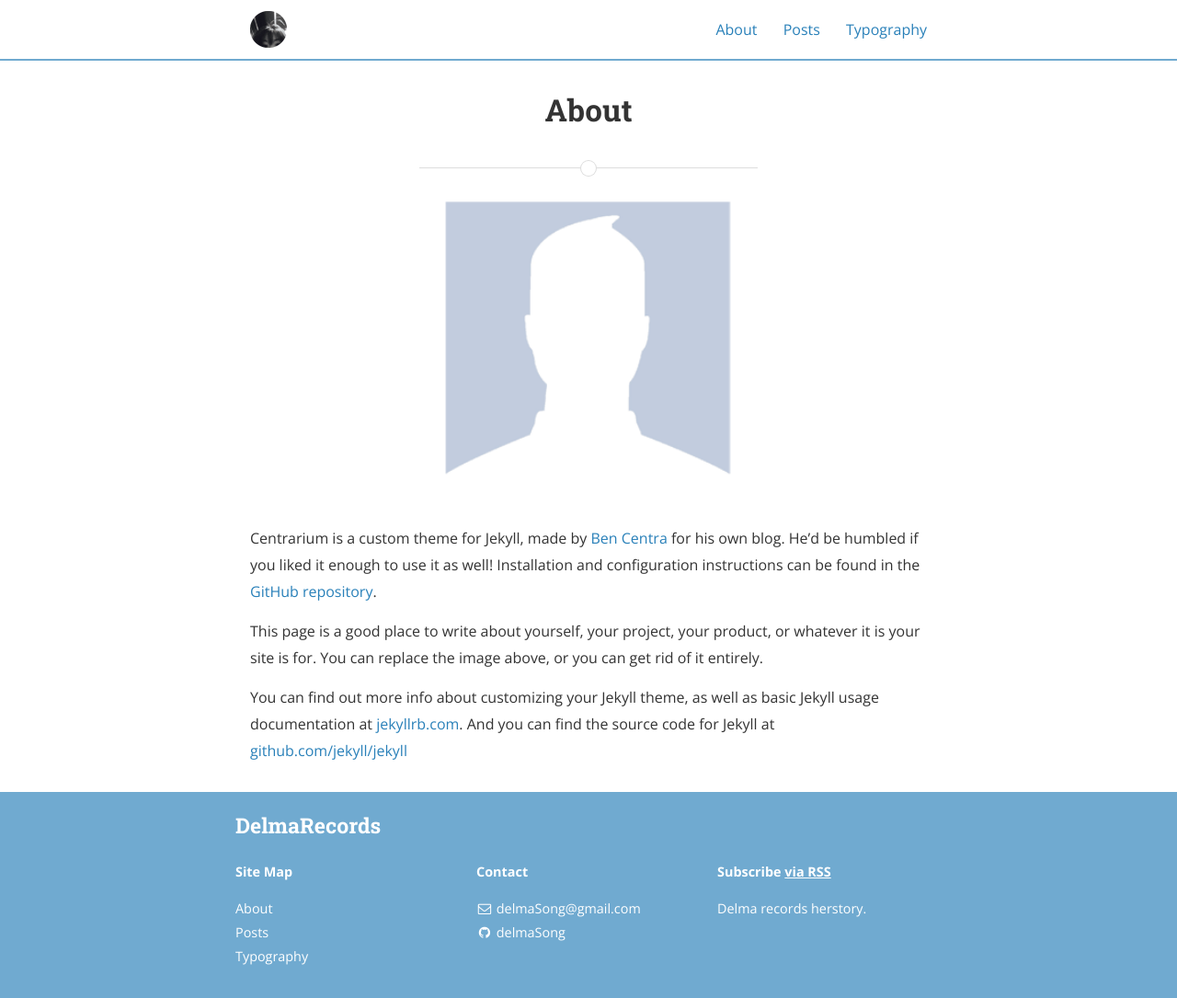
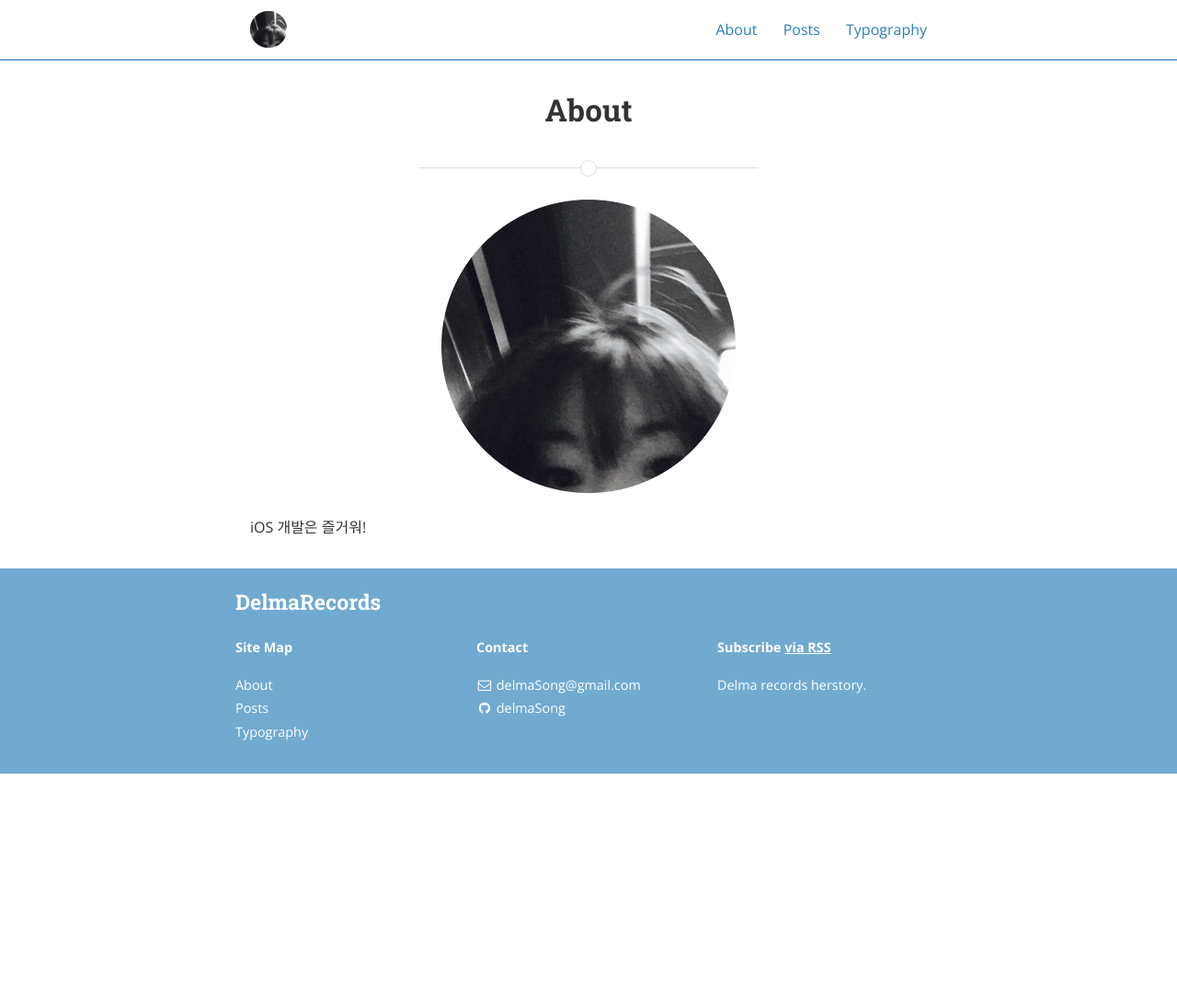
Before and after one commit to delmaSong/delmaSong.github.io, a Jekyll site: the page built from about.md, in a window 1280 px wide and 1085 px high. Shown: the whole window at 92% size. Built offline with Jekyll 4.4.1, drawn with Linux system fonts in a browser that asks for light colours; nearby versions of some CDN libraries.

Commit message:
테마 색상 및 기본 변경

```diff
--- a/about.md
+++ b/about.md
@@ -5,13 +5,9 @@ permalink: /about/
 main_nav: true
 ---
 
-![alt text]({{ site.baseurl }}/assets/profile-placeholder.gif "Profile Picture"){:.profile}
+![alt text]({{ site.baseurl }}/assets/logo.png "Profile Picture"){:.profile}
 
-Centrarium is a custom theme for Jekyll, made by [Ben Centra][bencentra] for his own blog. He'd be humbled if you liked it enough to use it as well! Installation and configuration instructions can be found in the [GitHub repository](https://github.com/bencentra/centrarium).
-
-This page is a good place to write about yourself, your project, your product, or whatever it is your site is for. You can replace the image above, or you can get rid of it entirely.
-
-You can find out more info about customizing your Jekyll theme, as well as basic Jekyll usage documentation at [jekyllrb.com](http://jekyllrb.com/). And you can find the source code for Jekyll at [github.com/jekyll/jekyll](https://github.com/jekyll/jekyll)
+iOS 개발은 즐거워!
 
 [centrarium]: https://github.com/bencentra/centrarium
 [bencentra]: http://bencentra.com
```
Also changed, not shown: 15 other files.
